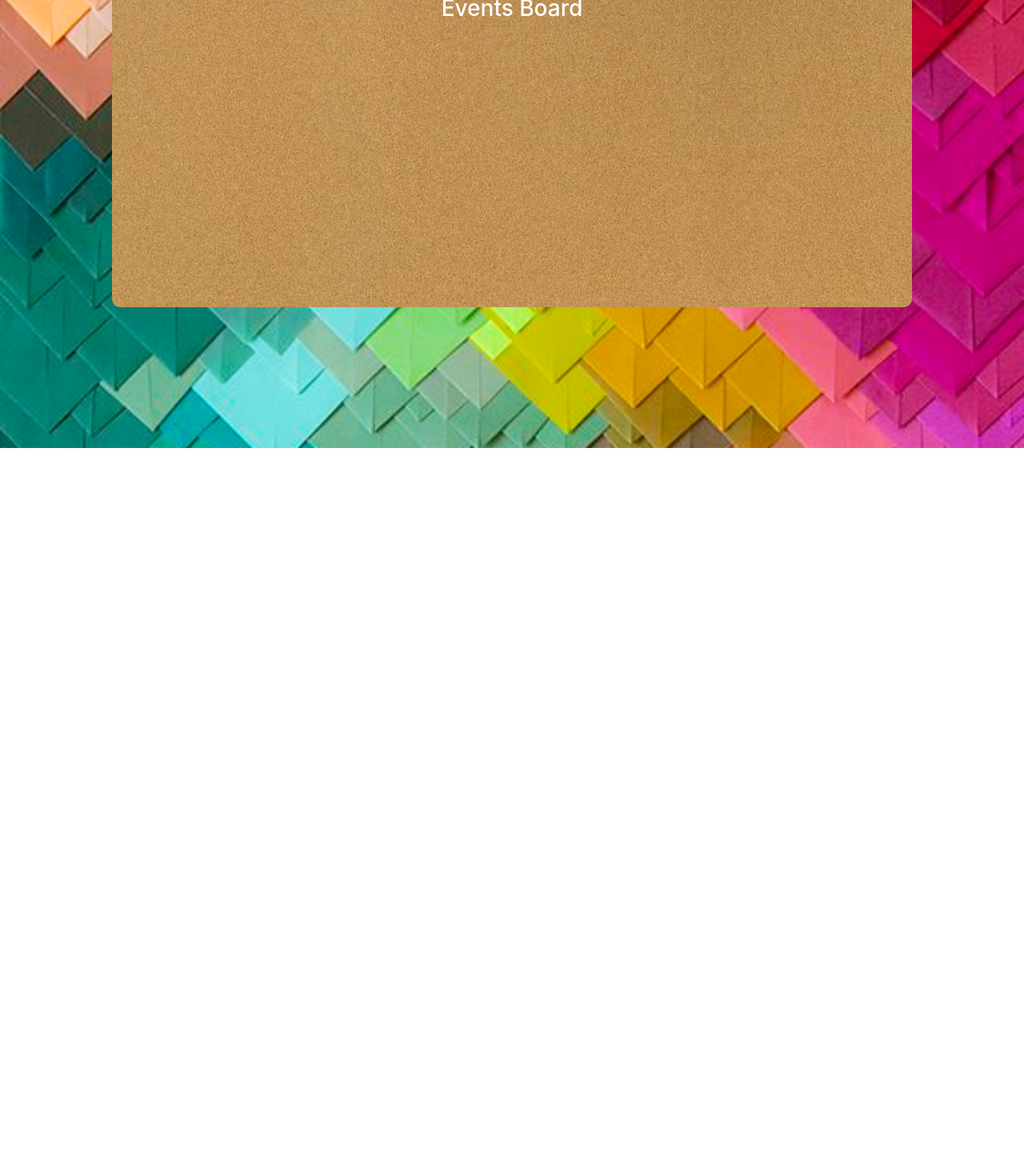
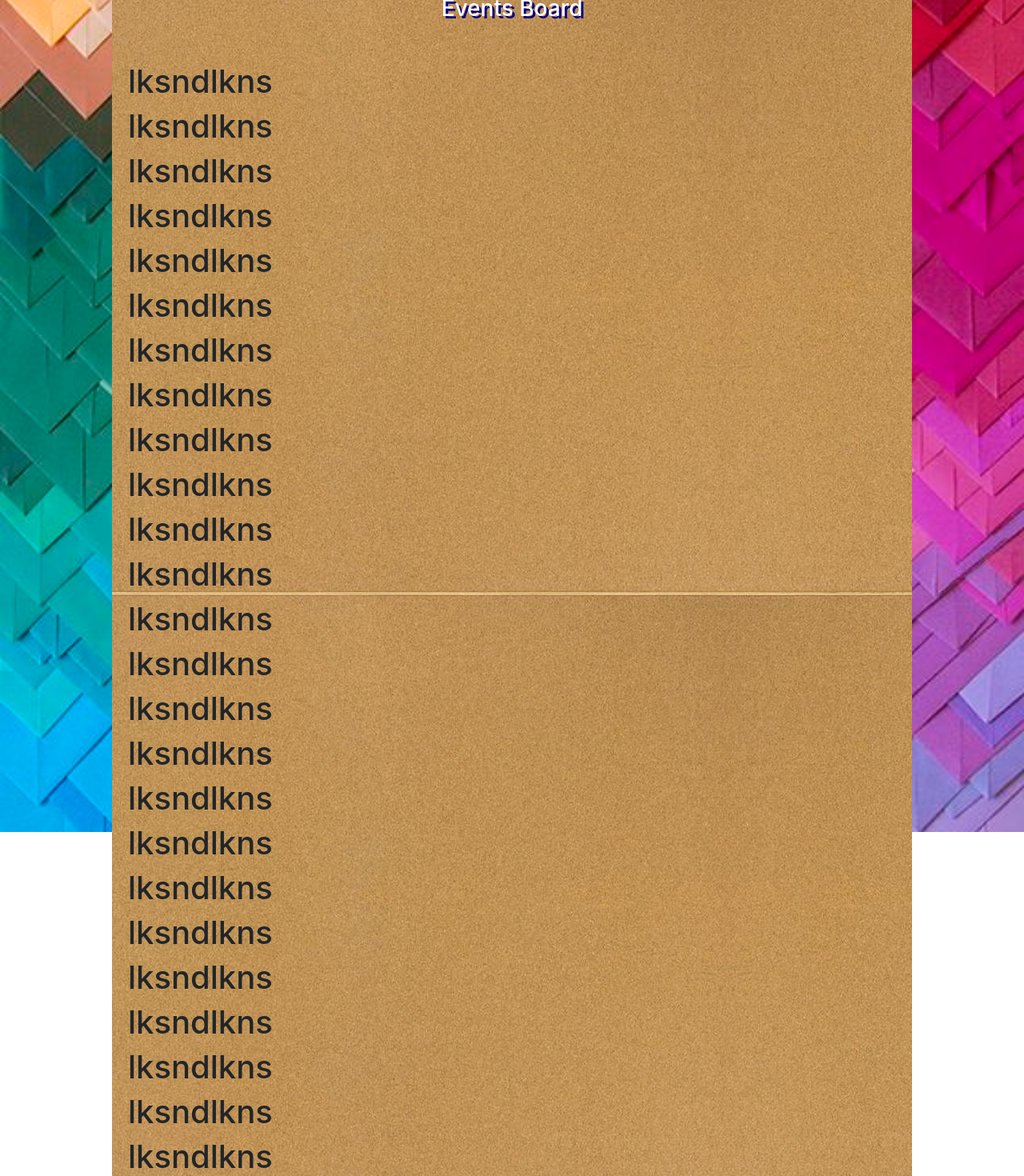
Before and after one commit to KoryStone05/Unite-App, a React (Create React App) app: page / in a window 1280 px wide. Shown: the part 240-1710 px from the top of the page at 80% size. Before the commit the page ends 800 px from the top, so only its background shows below. Built offline with nearby package versions, Linux system fonts and the light colour scheme.

Commit message:
Added styling to the background and to the event board.

```diff
--- a/src/App.css
+++ b/src/App.css
@@ -1,12 +1,13 @@
 .background {
   background-image: url('./Img/UniteBackground.jpg');
+  /* min-width: 1024px; */;
   min-height: 100%;
-  min-width: 1024px;
+  height: 100vmax;
   width: 100%;
-  height: auto;
-  position: fixed;
+  position: static;
   top: 0;
   left: 0;
   background-size: cover;
   background-repeat: no-repeat;
+  background-attachment: fixed;
 }
--- a/src/Home/Home.css
+++ b/src/Home/Home.css
@@ -18,15 +18,28 @@
 }
 
 .containerHome {
-    height: 400px;
     width: 1000px;
     background-image: url('../Img/BulletinBoard.jpg');
+    height: 100%;
     margin: 10px auto;
     border-radius: 10px;
+    background-attachment: fixed;
+    min-height: 100%;
+    position: static;
+
 }
 
 .eventBoardTitle {
     text-align: center;
     padding: 10px;
+    padding-bottom: 40px;
     color: white;
+    text-shadow: 3px 3px navy;
+
 }
+
+.eventBoardContainers {
+    margin-top: 10px;
+    margin-left: 20px;
+    padding-bottom: 20px;
+}
--- a/src/Home/Home.js
+++ b/src/Home/Home.js
@@ -12,6 +12,35 @@ class Home extends Component {
             </div>
             <div className='containerHome'>
                 <h3 className='eventBoardTitle'>Events Board</h3>
+                <div className='eventBoardContainers'>
+                <h1>lksndlkns</h1>
+                <h1>lksndlkns</h1>
+                <h1>lksndlkns</h1>
+                <h1>lksndlkns</h1>
+                <h1>lksndlkns</h1>
+                <h1>lksndlkns</h1>
+                <h1>lksndlkns</h1>
+                <h1>lksndlkns</h1>
+                <h1>lksndlkns</h1>
+                <h1>lksndlkns</h1>
+                <h1>lksndlkns</h1>
+                <h1>lksndlkns</h1>
+                <h1>lksndlkns</h1>
+                <h1>lksndlkns</h1>
+                <h1>lksndlkns</h1>
+                <h1>lksndlkns</h1>
+                <h1>lksndlkns</h1>
+                <h1>lksndlkns</h1>
+                <h1>lksndlkns</h1>
+                <h1>lksndlkns</h1>
+                <h1>lksndlkns</h1>
+                <h1>lksndlkns</h1>
+                <h1>lksndlkns</h1>
+                <h1>lksndlkns</h1>
+                <h1>lksndlkns</h1>
+                <h1>lksndlkns</h1>
+                </div>
+
             </div>
         </div>
         );
```
